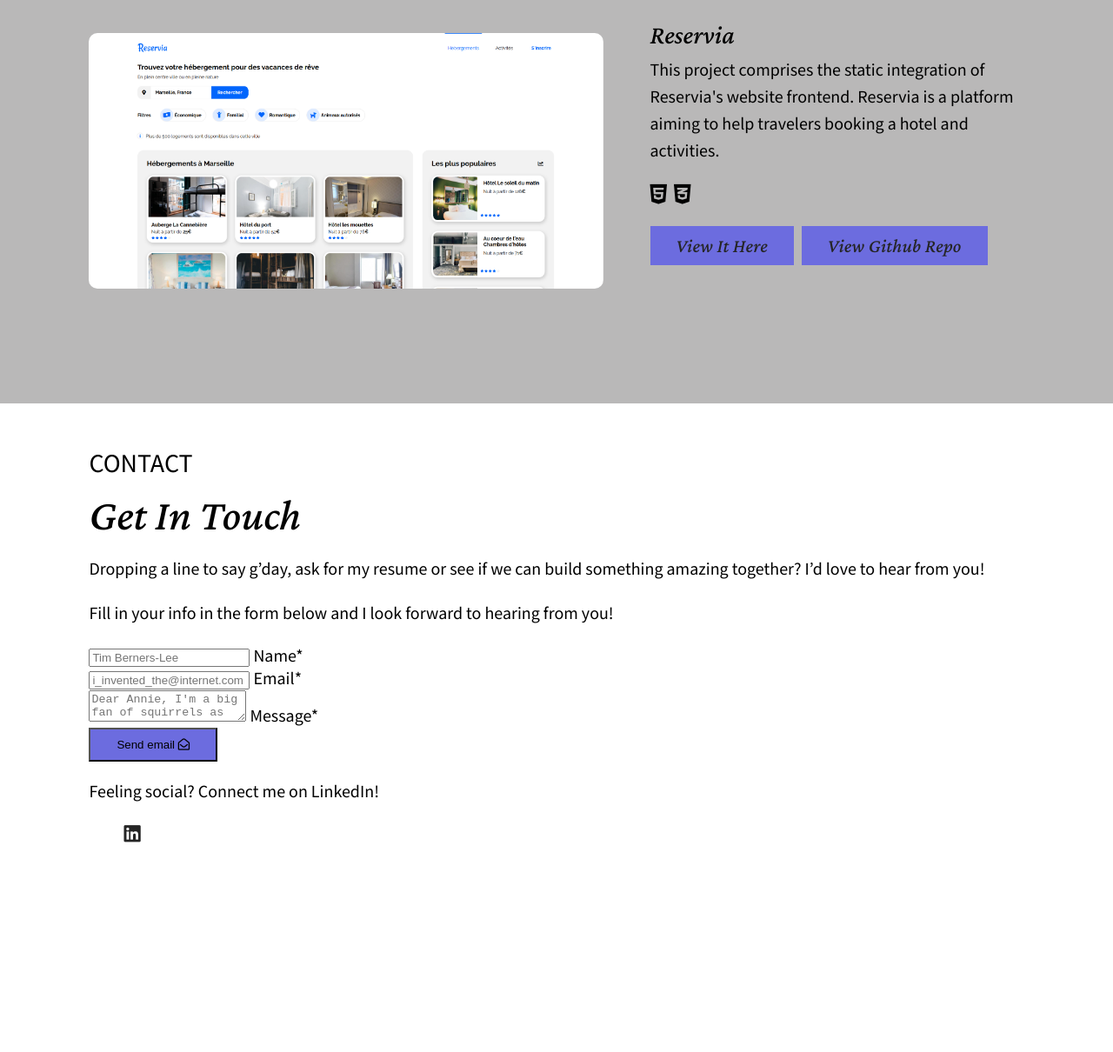
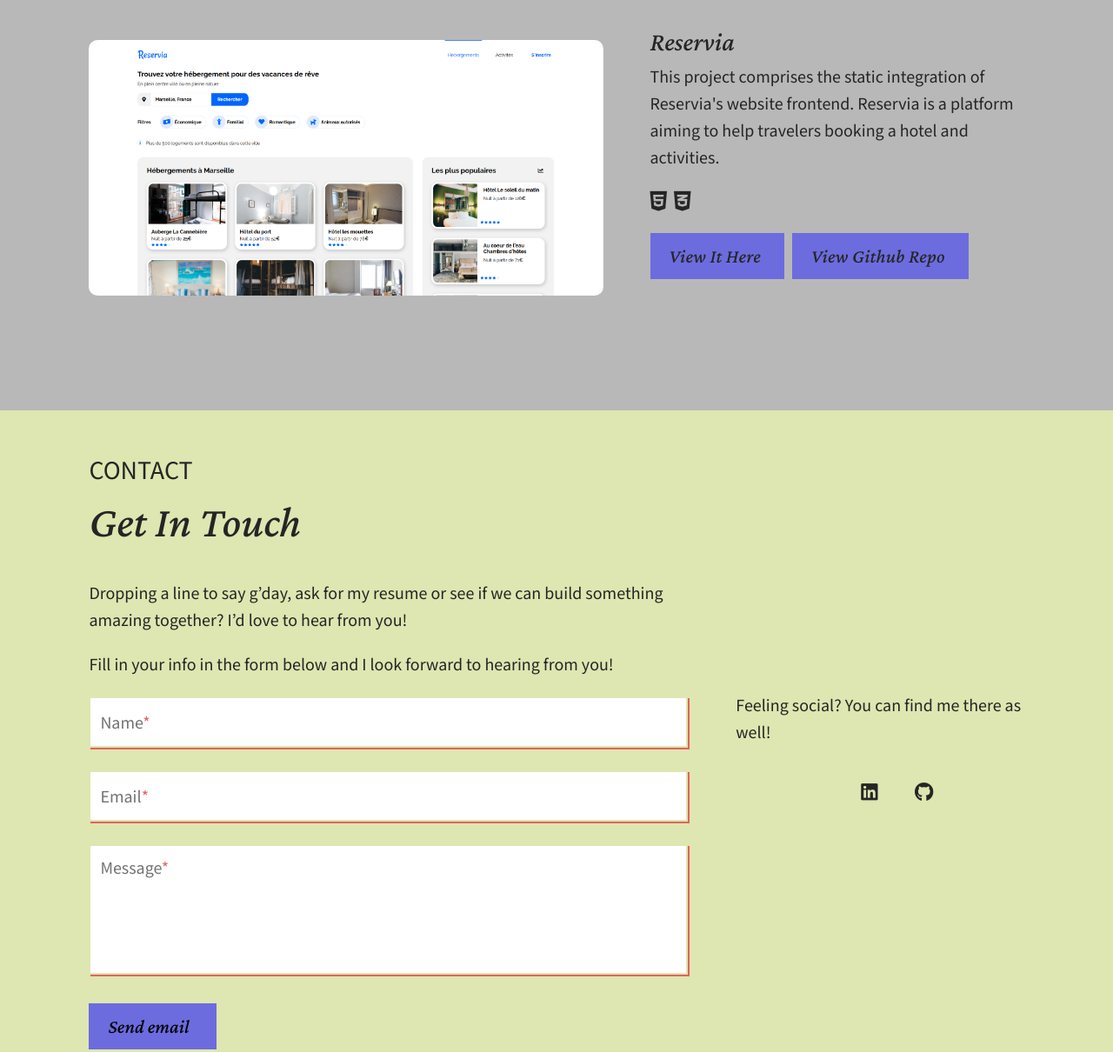
Before and after one commit to YPillon/portfolio, a website: page index.html in a window 1280 px wide. Shown: the part 3429-4639 px from the top of the page at 87% size. Before the commit the page ends 4473 px from the top, so only its background shows below. Drawn offline with nearby package versions, Linux system fonts and the light colour scheme.

Commit message:
Mise en forme sommaire section Contact, animation boutons.

```diff
--- a/assets/sass/base/_base.scss
+++ b/assets/sass/base/_base.scss
@@ -7,10 +7,18 @@ html {
 body {
   margin: 0;
   font-family: "Mada", sans-serif;
+  color: $font-main-color;
 }
 
 * {
   box-sizing: border-box;
+}
+
+.wrapper {
+  //max-width: 1280px;
+  width: 100%;
+  margin: 0 0 0;
+  padding: 0 8%;
 }
 
 ul {
@@ -19,7 +27,7 @@ ul {
 
 a {
   text-decoration: none;
-  color: #252525;
+  color: $font-main-color;
   font-family: "Crimson Pro", serif;
   text-transform: capitalize;
   font-size: 1.1rem;
@@ -57,3 +65,13 @@ h4 {
 p {
   line-height: 1.55;
 }
+
+input,
+textarea {
+  width: 100%;
+  border: none;
+  outline: none;
+  &:required:invalid {
+    box-shadow: 2px 2px $color-invalid;
+  }
+}
--- a/assets/sass/components/_components.scss
+++ b/assets/sass/components/_components.scss
@@ -4,9 +4,35 @@
 
 .btn {
   background-color: rgb(108, 108, 223);
-  padding: 0.5rem 1.5rem;
+  padding: 0.7rem 1.1rem;
+  padding-right: 0;
   display: inline-block;
+  border: none;
+  cursor: pointer;
+  font-family: "Crimson Pro", serif;
+  font-size: 1.1rem;
+  transition: all 0.3s ease-in-out;
   &:first-child {
     margin-right: 5px;
   }
+  & span {
+    margin-right: 5px;
+  }
+  & i {
+    //font-family: "Crimson Pro", serif;
+    transform: translateX(-30px);
+    opacity: 0;
+    transition: all 0.3s ease-in-out;
+  }
+  &:hover {
+    padding-right: 0.7rem;
+    padding-left: 0.7rem;
+    /*& span {
+      padding-left: 0.2rem;
+    }*/
+    & i {
+      transform: translateX(0);
+      opacity: 1;
+    }
+  }
 }
--- a/assets/sass/layouts/_layouts.scss
+++ b/assets/sass/layouts/_layouts.scss
@@ -30,13 +30,6 @@ nav {
 
 section {
   padding: 50px 0;
-}
-
-.wrapper {
-  //max-width: 1280px;
-  width: 100%;
-  margin: 0 0 0;
-  padding: 0 8%;
 }
 
 .container {
@@ -120,3 +113,78 @@ section {
     }
   }
 }
+
+.contact {
+  & .container {
+    &-content {
+      display: flex;
+      justify-content: space-between;
+    }
+    &-form {
+      width: 64%;
+    }
+    &-social {
+      width: 35%;
+      padding: 129px 0 0 45px;
+      &-i {
+        display: flex;
+        justify-content: center;
+        & ul {
+          display: flex;
+          justify-content: space-around;
+          width: 50%;
+        }
+      }
+    }
+  }
+}
+
+.contact {
+  background: rgb(222, 230, 177);
+  & form {
+    & label {
+      pointer-events: none;
+      display: block;
+      transform: translateY(-41px);
+      padding-left: 13px;
+      margin-bottom: 0;
+      color: $label-color;
+      transition: all 0.2s ease;
+      &.message {
+        transform: translateY(-142px);
+      }
+      & .required {
+        color: $color-invalid;
+      }
+    }
+    & input,
+    textarea {
+      border-radius: 0;
+      padding: 1.6rem 0.6rem 0.4rem;
+      border: 2px solid rgb(222, 230, 177);
+      &::placeholder {
+        color: white;
+        font-size: 1rem;
+      }
+      &:focus {
+        border: 2px solid rgb(47, 230, 184);
+        & + label {
+          color: rgb(47, 230, 184);
+          font-size: 0.7rem;
+          transform: translateY(-50px);
+          margin-bottom: 7px;
+          &.message {
+            transform: translateY(-144px);
+          }
+        }
+        &::placeholder {
+          color: $font-main-color;
+        }
+      }
+    }
+    & textarea {
+      resize: none;
+      height: 150px;
+    }
+  }
+}
--- a/assets/sass/main.scss
+++ b/assets/sass/main.scss
@@ -1,5 +1,5 @@
+@import "./utils/keyframes";
+@import "./utils/variables";
 @import "./base/base";
 @import "./components/components";
 @import "./layouts/layouts";
-@import "./utils/keyframes";
-@import "./utils/variables";
--- a/assets/sass/utils/_variables.scss
+++ b/assets/sass/utils/_variables.scss
@@ -0,0 +1,3 @@
+$font-main-color: #252525;
+$color-invalid: rgb(228, 97, 97);
+$label-color: #727272;
--- a/index.html
+++ b/index.html
@@ -188,7 +188,8 @@
                             </div> <!-- ./container-icons-mini -->
                             <div class="container-text-btns">
                                 <a href="https://github.com/YPillon/groupomania_social_network" target="_blank"
-                                    class="btn"><span>view github repo</span></a>
+                                    class="btn"><span>view github repo</span><i class="fas fa-external-link-alt"
+                                        aria-hidden="true"></i></a>
                             </div>
                         </div>
                     </div> <!-- ./container-work -->
@@ -210,9 +211,11 @@
                             </div> <!-- ./container-icons-mini -->
                             <div class="container-text-btns">
                                 <a href="https://ypillon.github.io/kanap_e-commerce/front/html/index.html"
-                                    target="_blank" class="btn"><span>view it here</span></a>
+                                    target="_blank" class="btn"><span>view it here</span><i
+                                        class="fas fa-external-link-alt" aria-hidden="true"></i></a>
                                 <a href="https://github.com/YPillon/kanap_e-commerce" target="_blank"
-                                    class="btn"><span>view github repo</span></a>
+                                    class="btn"><span>view github repo</span><i class="fas fa-external-link-alt"
+                                        aria-hidden="true"></i></a>
                             </div>
                         </div>
                     </div> <!-- ./container-work -->
@@ -242,9 +245,11 @@
                             </div> <!-- ./container-icons-mini -->
                             <div class="container-text-btns">
                                 <a href="https://ypillon.github.io/fronted_integration_with_animations/" target="_blank"
-                                    class="btn">view it here</a>
+                                    class="btn"><span>view it here</span><i class="fas fa-external-link-alt"
+                                        aria-hidden="true"></i></a>
                                 <a href="https://github.com/YPillon/fronted_integration_with_animations" target="_blank"
-                                    class="btn"><span>view github repo</span></a>
+                                    class="btn"><span>view github repo</span><i class="fas fa-external-link-alt"
+                                        aria-hidden="true"></i></a>
                             </div>
                         </div>
                     </div> <!-- ./container-work -->
@@ -270,9 +275,11 @@
                             </div> <!-- ./container-icons-mini -->
                             <div class="container-text-btns">
                                 <a href="https://ypillon.github.io/html-css_frontend_integration/" target="_blank"
-                                    class="btn">View it here</a>
+                                    class="btn"><span>view it here</span><i class="fas fa-external-link-alt"
+                                        aria-hidden="true"></i></a>
                                 <a href="https://github.com/YPillon/html-css_frontend_integration" target="_blank"
-                                    class="btn"><span>view github repo</span></a>
+                                    class="btn"><span>view github repo</span><i class="fas fa-external-link-alt"
+                                        aria-hidden="true"></i></a>
                             </div>
                         </div>
                     </div> <!-- ./container-work -->
@@ -313,13 +320,19 @@
                             </form>
                         </div>
                         <div class="container-social">
-                            <p>Feeling social? Connect me on LinkedIn!</p>
+                            <p>Feeling social? You can find me there as well!</p>
                             <div class="container-social-i">
                                 <ul>
                                     <li>
                                         <a href="https://www.linkedin.com/in/younes-pillon" target="_blank">
                                             <i class="fab fa-linkedin"></i>
                                             <span class="visually-hidden">LinkedIn</span>
+                                        </a>
+                                    </li>
+                                    <li>
+                                        <a href="https://github.com/YPillon" target="_blank">
+                                            <i class="fab fa-github"></i>
+                                            <span class="visually-hidden">Github</span>
                                         </a>
                                     </li>
                                 </ul>
--- a/package.json
+++ b/package.json
@@ -8,8 +8,5 @@
     "sass": "sass --watch ./assets/sass/main.scss:./assets/css/style.css"
   },
   "author": "",
-  "license": "ISC",
-  "dependencies": {
-    "@fortawesome/fontawesome-free": "^5.15.4"
-  }
+  "license": "ISC"
 }
```
Also changed, not shown: assets/css/style.css, 1 other file.
